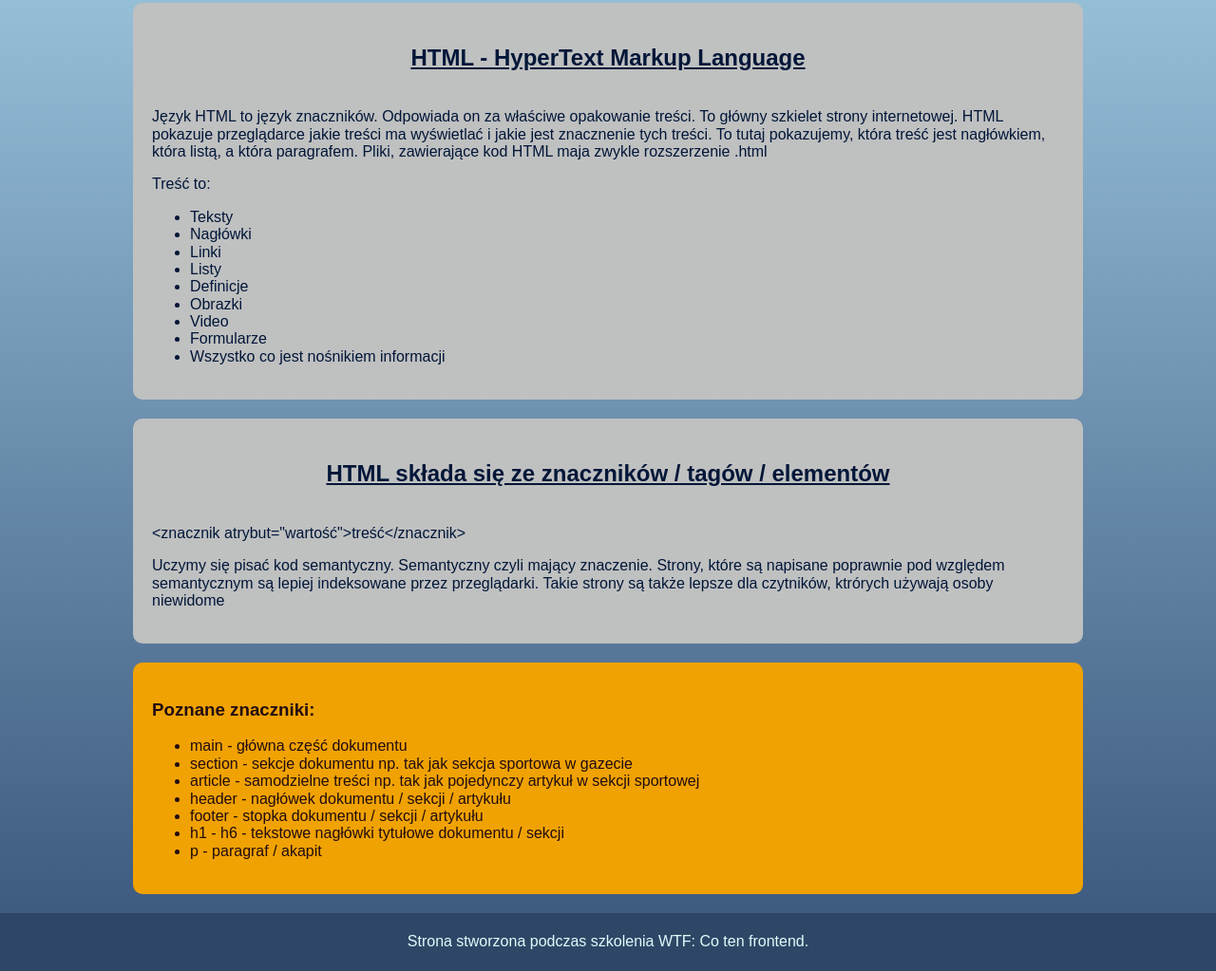
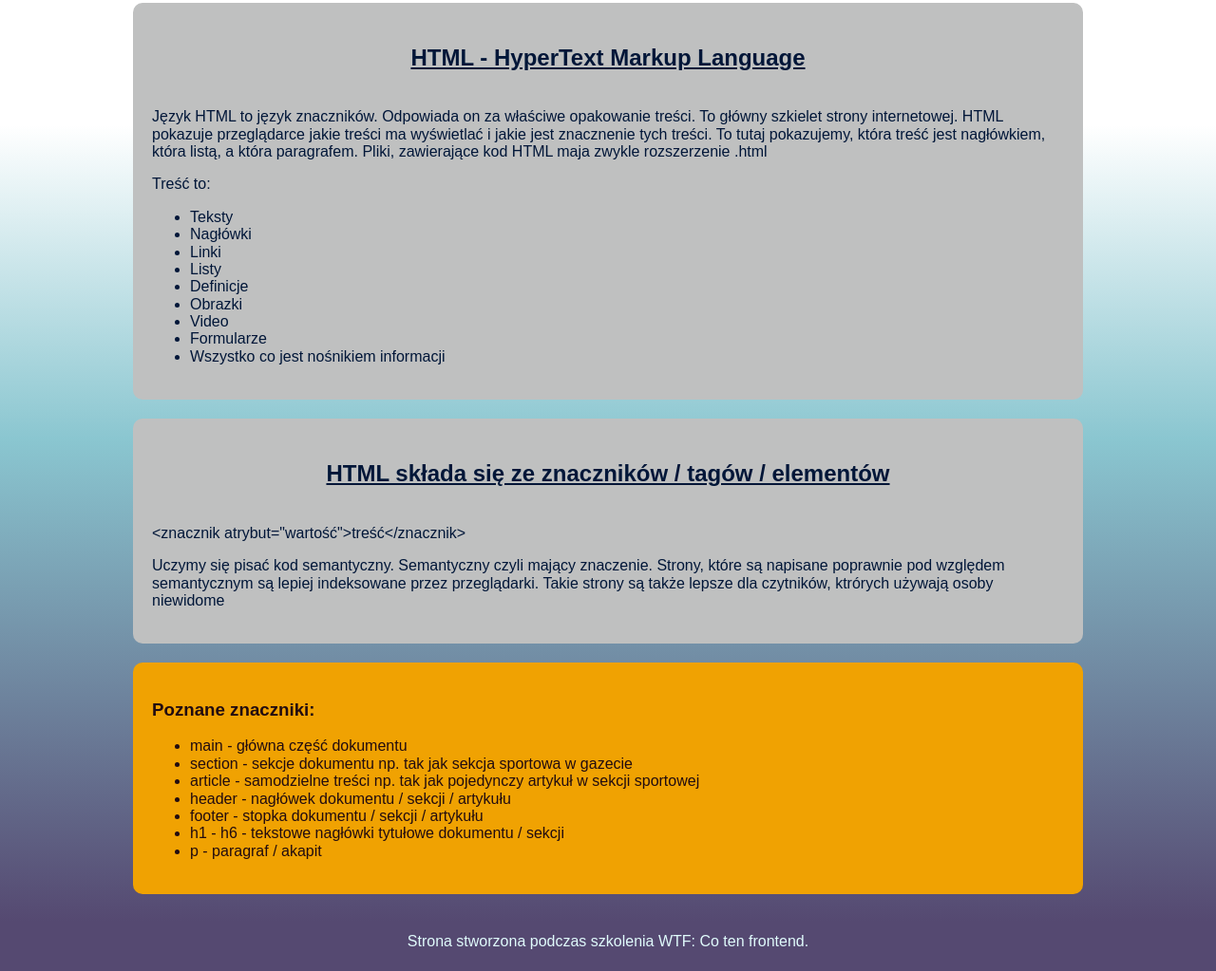
Before and after one commit to lukasz-bernacik/homepage, a plain HTML site: page html.html in a window 1280 px wide. Shown: the part 725-1748 px from the top of the page at 95% size. Drawn offline with Linux system fonts and the light colour scheme.

Commit message:
change body background linear color and remove footer background color

```diff
--- a/style.css
+++ b/style.css
@@ -13,12 +13,7 @@ body {
   padding: 0;
   box-sizing: border-box;
   font-family: Arial, Helvetica, sans-serif;
-  background: linear-gradient(
-    180deg,
-    rgba(224, 251, 252, 1) 0%,
-    rgba(152, 193, 217, 1) 40%,
-    rgba(61, 90, 128, 1) 97%
-  );
+  background: linear-gradient(0deg, rgba(85,73,113,1) 3%, rgba(138,198,208,1) 32%, rgba(255,255,255,1) 51%);
 }
 
 .about__heading {
@@ -72,7 +67,6 @@ body {
 }
 
 .footer {
-  background: #2f4766;
   color: #e0fbfc;
   text-align: center;
   padding-top: 5px;
```
